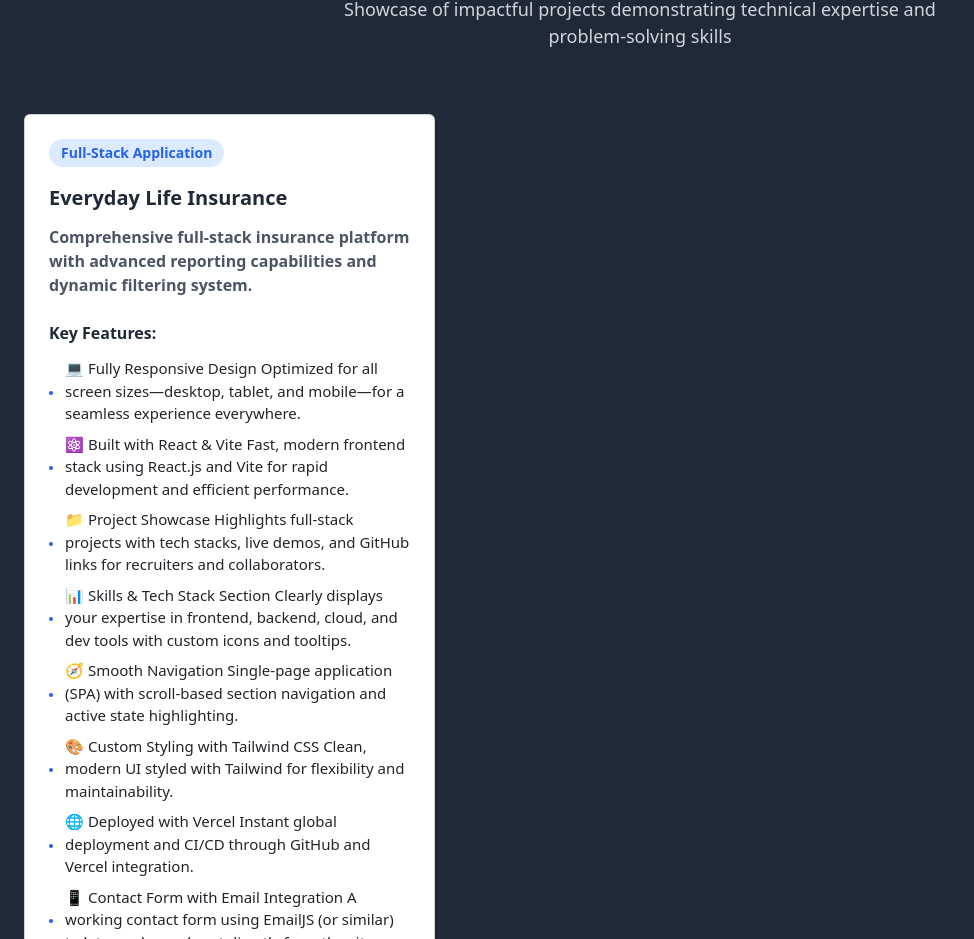
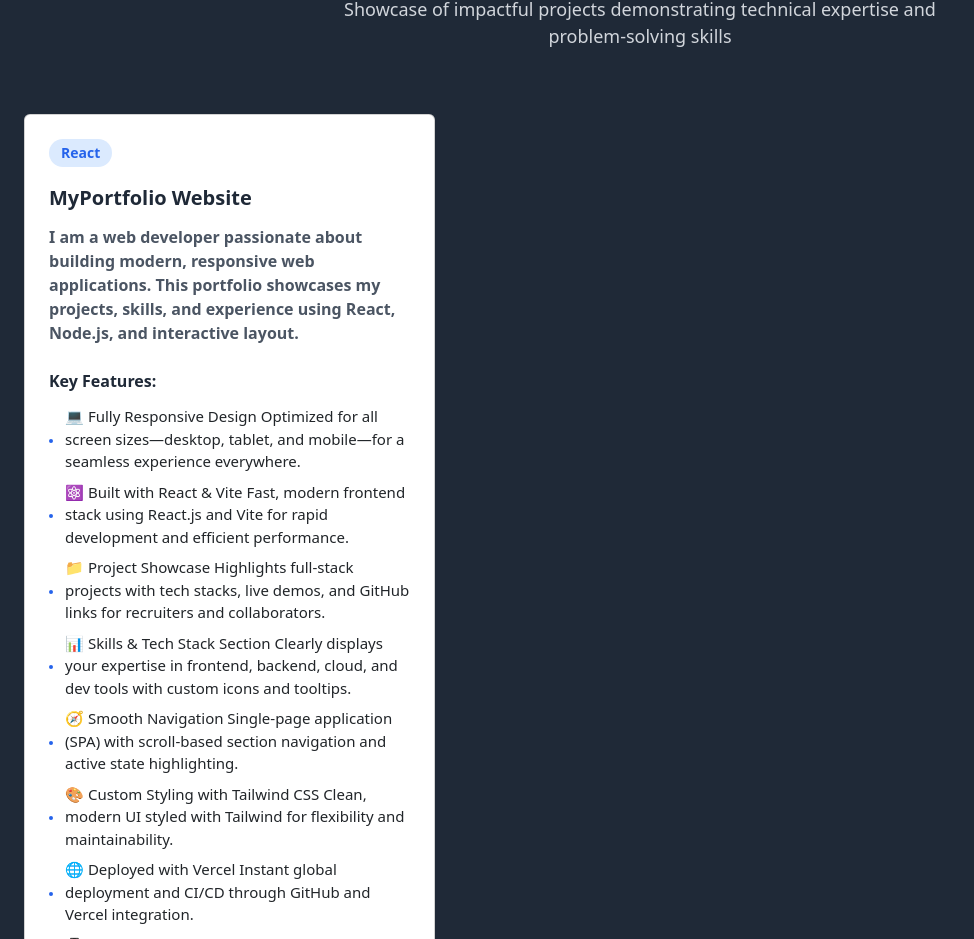
Before and after one commit to BoraHitu/myPortfolio, a React (Vite) app: page / in a window 1280 px wide. Shown: the part 4371-5310 px from the top of the page, without its empty margins (0-974 px from the left). Built offline with nearby package versions, Linux system fonts and the light colour scheme.

Commit message:
Update Projects.jsx

```diff
--- a/src/pages/Projects.jsx
+++ b/src/pages/Projects.jsx
@@ -3,10 +3,10 @@ import './css/projects.css';
 function Projects() {
   const projects = [
     {
-      type: 'Full-Stack Application',
-      title: 'Everyday Life Insurance',
+      type: 'React',
+      title: 'MyPortfolio Website',
       overview:
-        'Comprehensive full-stack insurance platform with advanced reporting capabilities and dynamic filtering system.',
+        'I am a web developer passionate about building modern, responsive web applications. This portfolio showcases my projects, skills, and experience using React, Node.js, and  interactive layout.',
       features: [
 '💻 Fully Responsive Design Optimized for all screen sizes—desktop, tablet, and mobile—for a seamless experience everywhere.',
 '⚛️ Built with React & Vite Fast, modern frontend stack using React.js and Vite for rapid development and efficient performance.',
```
